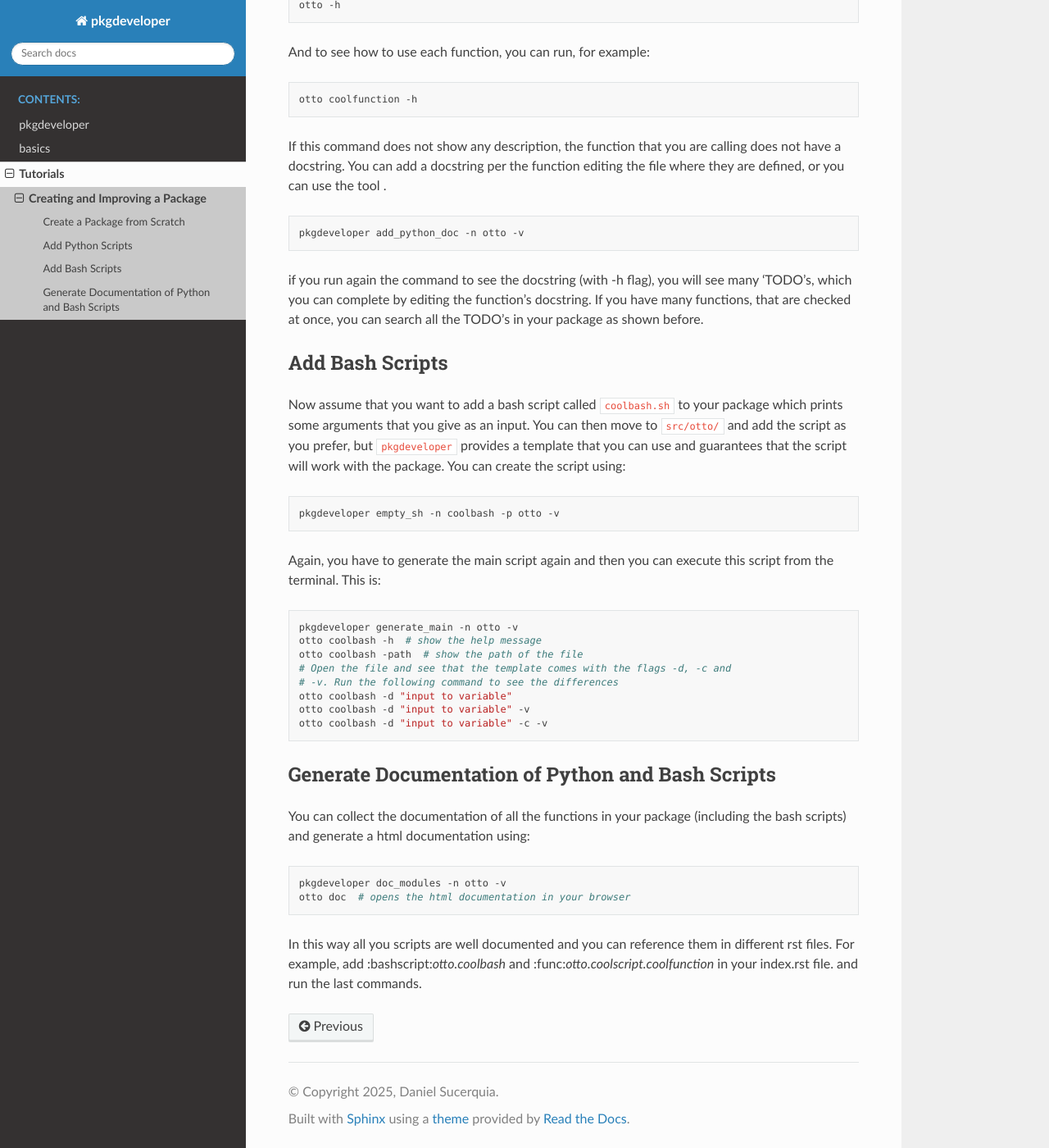
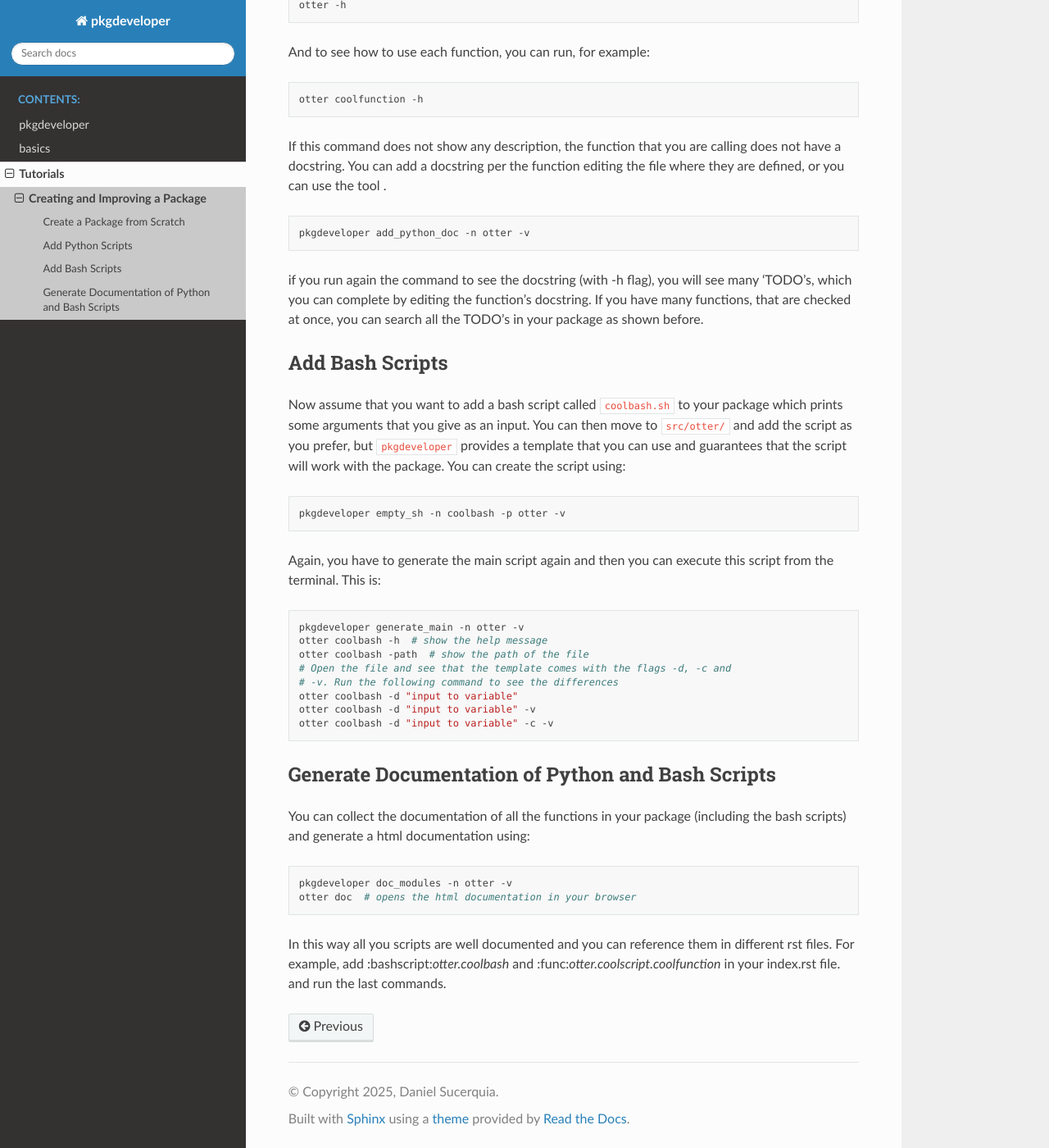
Before and after one commit to Sucerquia/pkgcreator, a Sphinx documentation site: the page built from doc/tutorials/tutorial_StartProject.rst, in a window 1280 px wide and 1400 px high, scrolled down 1871 px. Shown: the whole window at 82% size. Built offline with Sphinx 7.4.7 and the Read the Docs theme 3.1.0, drawn with Linux system fonts in a browser that asks for light colours; some of the changed text lies outside the part shown.

Commit message:
developer

```diff
--- a/doc/tutorials/tutorial_StartProject.rst
+++ b/doc/tutorials/tutorial_StartProject.rst
@@ -13,21 +13,21 @@ functions from the terminal, and some other useful features.
 Create a Package from Scratch
 ------------------------------
 
-Assume that you want to create a package called :code:`otto`. You can
+Assume that you want to create a package called :code:`otter`. You can
 do this by running the following command in your terminal:
 
 .. code-block:: bash
 
-    pkgdeveloper starter -a "'Your Name'" -n "'otto'" -v
+    pkgdeveloper starter -a "'Your Name'" -n "'otter'" -v
 
-This will create a directory called :code:`otto` in your current
+This will create a directory called :code:`otter` in your current
 directory. From here, you are only one step away from having a working package.
 You just have to move into the package directory and find the 'TODO's and
 complete. To check it, do the following:
 
 .. code-block:: bash
 
-    cd otto
+    cd otter
     grep -r TODO
 
 You will see that, for example, README.md requites a short description of your
@@ -56,9 +56,9 @@ example:
 
 .. code-block:: bash
 
-    otto -h    # shows a description of the package
-    otto doc   # opens a html documentation in your browser
-    otto path  # shows the absolute path of the package
+    otter -h    # shows a description of the package
+    otter doc   # opens a html documentation in your browser
+    otter path  # shows the absolute path of the package
 
 ------------------
 Add Python Scripts
@@ -67,7 +67,7 @@ Add Python Scripts
 Assume that you want to add a python script called :code:`coolscript.py` to
 your package which contains a function called :code:`coolfunction` that prints
 some arguments that you give as an input. You can then move to
-:code:`src/otto` and add this script there:
+:code:`src/otter` and add this script there:
 
 .. code-block:: python
 
@@ -82,7 +82,7 @@ scripts using:
 
 .. code-block:: python
 
-    from otto.coolscript import coolfunction
+    from otter.coolscript import coolfunction
 
     coolfunction("Klasse!", 3, [1, 2, 3])
 
@@ -92,21 +92,21 @@ following command in your terminal:
 
 .. code-block:: bash
 
-    pkgdeveloper generate_main -n otto -v
-    otto coolfunction "Klasse!" --intigers_as_well "3" --even_lists "[1,2,3]"
+    pkgdeveloper generate_main -n otter -v
+    otter coolfunction "Klasse!" --intigers_as_well "3" --even_lists "[1,2,3]"
 
 you can see all the functions that you can execute from the terminal by
 running:
 
 .. code-block:: bash
 
-    otto -h
+    otter -h
 
 And to see how to use each function, you can run, for example:
 
 .. code-block:: bash
 
-    otto coolfunction -h
+    otter coolfunction -h
 
 If this command does not show any description, the function that you are
 calling does not have a docstring. You can add a docstring per the function
@@ -114,7 +114,7 @@ editing the file where they are defined, or you can use the tool .
 
 .. code-block:: bash
 
-    pkgdeveloper add_python_doc -n otto -v
+    pkgdeveloper add_python_doc -n otter -v
 
 if you run again the command to see the docstring (with -h flag), you will see
 many 'TODO's, which you can complete by editing the function's docstring. If
@@ -127,28 +127,28 @@ Add Bash Scripts
 
 Now assume that you want to add a bash script called :code:`coolbash.sh` to
 your package which prints some arguments that you give as an input. You can
-then move to :code:`src/otto/` and add the script as you prefer, but
+then move to :code:`src/otter/` and add the script as you prefer, but
 :code:`pkgdeveloper` provides a template that you can use and guarantees that
 the script will work with the package. You can create the script using:
 
 
 .. code-block:: bash
 
-    pkgdeveloper empty_sh -n coolbash -p otto -v
+    pkgdeveloper empty_sh -n coolbash -p otter -v
 
 Again, you have to generate the main script again and then you can execute this
 script from the terminal. This is:
 
 .. code-block:: bash
 
-    pkgdeveloper generate_main -n otto -v
-    otto coolbash -h  # show the help message
-    otto coolbash -path  # show the path of the file
+    pkgdeveloper generate_main -n otter -v
+    otter coolbash -h  # show the help message
+    otter coolbash -path  # show the path of the file
     # Open the file and see that the template comes with the flags -d, -c and
     # -v. Run the following command to see the differences
-    otto coolbash -d "input to variable"
-    otto coolbash -d "input to variable" -v
-    otto coolbash -d "input to variable" -c -v
+    otter coolbash -d "input to variable"
+    otter coolbash -d "input to variable" -v
+    otter coolbash -d "input to variable" -c -v
 
 -------------------------------------------------
 Generate Documentation of Python and Bash Scripts
@@ -159,10 +159,10 @@ You can collect the documentation of all the functions in your package
 
 .. code-block:: bash
 
-    pkgdeveloper doc_modules -n otto -v
-    otto doc  # opens the html documentation in your browser
+    pkgdeveloper doc_modules -n otter -v
+    otter doc  # opens the html documentation in your browser
 
 In this way all you scripts are well documented and you can reference them in
-different rst files. For example, add \:bashscript:`otto.coolbash`
-and \:func:`otto.coolscript.coolfunction` in your index.rst file. and run the
+different rst files. For example, add \:bashscript:`otter.coolbash`
+and \:func:`otter.coolscript.coolfunction` in your index.rst file. and run the
 last commands.
```
Also changed, not shown: README.md (+2 -2 lines), doc/index.rst (+1 -12 lines), 9 other files.
